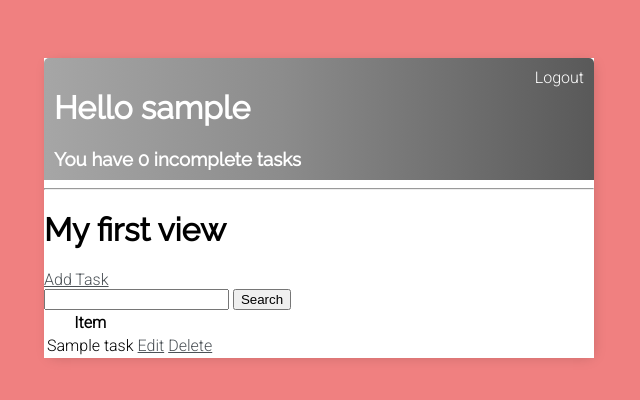
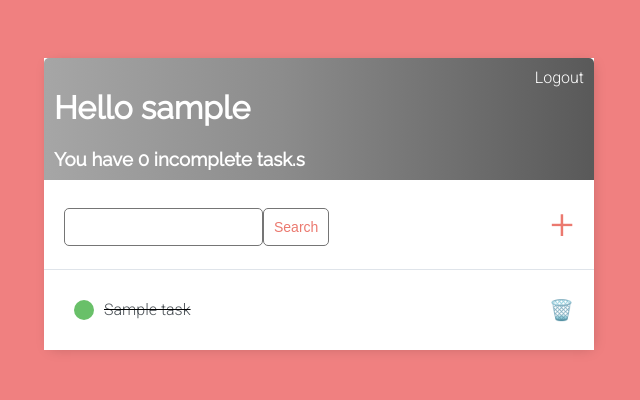
Before and after one commit to ryz99/mini-projects, a Django app: page / in a window 1280 px wide. Shown: the top 400 px of the page, without its empty margins (321-961 px from the left). Run offline with Django 5.2, Linux system fonts and the light colour scheme; a user stored in the database is signed in; tables that the repository leaves empty hold one stand-in row (values such as "Sample post").

Commit message:
completed base application, added html styling to beautify app

```diff
--- a/todo_list/base/templates/base/main.html
+++ b/todo_list/base/templates/base/main.html
@@ -74,6 +74,95 @@
                 text-decoration: none;
             }
 
+
+            .task-wrapper {
+                display: flex;
+                align-items: center;
+                justify-content: space-between;
+                padding: 20px;
+                background-color: #fff;
+                border-top: 1px solid #dfe4ea;
+                overflow: hidden;
+            }
+
+
+            .task-title {
+                display: flex;
+                padding: 10px;
+            }
+
+            .task-title a {
+                text-decoration: none;
+                color: #4b5156;
+                margin-left: 10px;
+            }
+
+            .task-complete-icon {
+                height: 20px;
+                width: 20px;
+                background-color: rgb(105, 192, 105);
+                border-radius: 50%;
+            }
+
+            .task-incomplete-icon {
+                height: 20px;
+                width: 20px;
+                background-color: rgb(218, 218, 218);
+                border-radius: 50%;
+            }
+
+            .delete-link {
+                text-decoration: none;
+                font-weight: 900;
+                color: #cf4949;
+                font-size: 20px;
+                line-height: 0;
+                padding: 20px 0px;
+            }
+
+            #add-link {
+                color: #EB796F;
+                text-decoration: none;
+                font-size: 42px;
+            }
+
+            #search-add-wrapper {
+                display: flex;
+                justify-content: space-between;
+                align-items: center;
+                padding: 20px;
+            }
+
+            input[type=text],
+            input[type=password],
+            textarea {
+                border: 1px solid #757575;
+                border-radius: 5px;
+                padding: 10px;
+                width: 90%;
+            }
+
+            label {
+                padding-top: 10px;
+                display: block;
+            }
+
+            .button {
+                border: 1px solid #757575;
+                background-color: #FFF;
+                color: #EB796F;
+                padding: 10px;
+                padding-top: 10px;
+                font-size: 14px;
+                border-radius: 5px;
+                cursor: pointer;
+                text-decoration: none;
+            }
+
+            .card-body {
+                padding: 20px;
+            }
+
         </style>
     </head>
     <body>
--- a/todo_list/base/templates/base/task_list.html
+++ b/todo_list/base/templates/base/task_list.html
@@ -4,7 +4,7 @@
 <div class="header-bar">
     <div>
         <h1> Hello {{request.user}}</h1>
-        <h3 style="margin:0">You have {{count}} incomplete task{{count|pluralize:"s"}}</h3>
+        <h3 style="margin:0">You have {{count}} incomplete task.{{count|pluralize:"s"}}</h3>
     </div>
 
     {% if request.user.is_authenticated %}
@@ -21,30 +21,34 @@
 </div>
 
 
-<hr>
-<h1>My first view</h1>
-<a href="{% url 'task-creator' %}">Add Task</a>
+<div id="search-add-wrapper">
+    <form method="GET" style="margin-top: 6px;display: flex;">
+        <input type="text" name="searchbar" value="{{search_input}}">
+        <input class="button" type="submit" value="Search">
+    </form>
+    <a id="add-link" href="{% url 'task-creator' %}">&#x2b;</a>
+</div>
 
-<form method="GET">
-    <input type="text" name="searchbar" value="{{ search_input }}">
-    <input type="submit" value="Search">
-</form>
+<div class="task-items-wrapper">
+    {% for task in tasks %}
+        <div class="task-wrapper">
+            {% if task.complete %}
+            <div class="task-title">
+                <div class="task-complete-icon"></div>
+                <s><a href="{% url 'task-update' task.id %}">{{task}}</a></s>
+            </div>
 
-<table>
-    <tr>
-        <th>Item</th>
-        <th></th>
-    </tr>
-    {% for task in tasks %}
-    <tr>
-        <td>{{task.title}}</td>
-        <td><a href="{% url 'task-update' task.id %}">Edit</a></td>
-        <td><a href="{% url 'task-deleter' task.id %}">Delete</a></td>
-    </tr>
+            {% else %}
+            <div class="task-title">
+                <div class="task-incomplete-icon"></div>
+                <a href="{% url 'task-update' task.id %}">{{task}}</a>
+            </div>
+            {% endif %}
+            <a class="delete-link" href="{% url 'task-deleter' task.id %}">🗑️</a>
+        </div>
     {% empty %}
     <h3>No items in list</h3>
     {% endfor %}
-</table>
-
+</div>
 
 {% endblock content %}
--- a/todo_list/base/views.py
+++ b/todo_list/base/views.py
@@ -60,6 +60,7 @@ class TaskDetail(LoginRequiredMixin, DetailView):
     context_object_name = 'task'
     template_name = 'base/task.html'
 
+
 # Uses in-built template
 class TaskCreate(LoginRequiredMixin, CreateView):
     model = Task
```
Also changed, not shown: todo_list/base/templates/base/login.html (+11 -7 lines), todo_list/base/templates/base/register.html (+16 -7 lines), todo_list/base/templates/base/task_confirm_delete.html (+11 -6 lines), todo_list/base/templates/base/task_form.html (+10 -7 lines).
